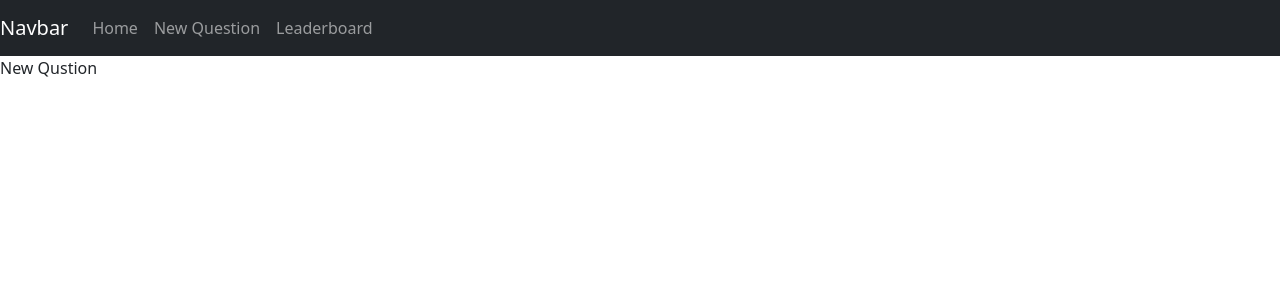
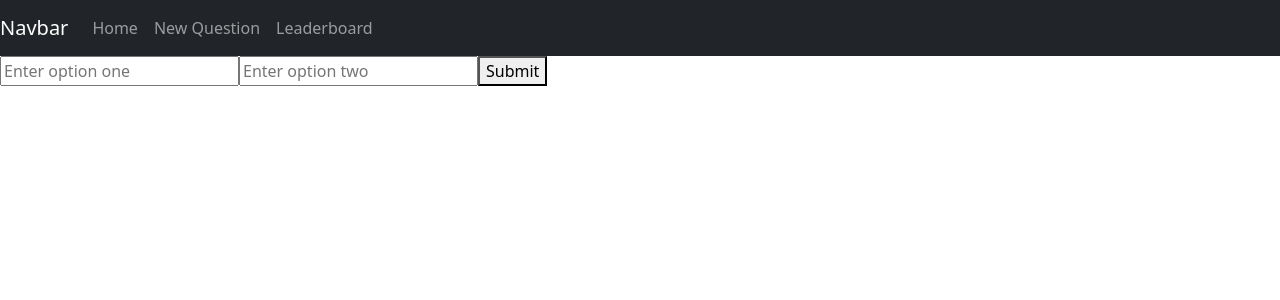
Before and after one commit to HossamElharmeil/wouldyourather, a React (Create React App) app: page /new in a window 1280 px wide. Shown: the top 300 px of the page. Built offline with nearby package versions, Linux system fonts and the light colour scheme.

Commit message:
new question ui

```diff
--- a/src/App.css
+++ b/src/App.css
@@ -1,31 +1,3 @@
-.App {
-  text-align: center;
-}
-
-.App-logo {
-  height: 40vmin;
-  pointer-events: none;
-}
-
-@media (prefers-reduced-motion: no-preference) {
-  .App-logo {
-    animation: App-logo-spin infinite 20s linear;
-  }
-}
-
-.App-link {
-  color: #61dafb;
-}
-
-@keyframes App-logo-spin {
-  from {
-    transform: rotate(0deg);
-  }
-  to {
-    transform: rotate(360deg);
-  }
-}
-
 .row {
   display: flex;
   flex-direction: row;
@@ -35,3 +7,9 @@
   margin: 0 1em;
   list-style: none;
 }
+
+.questions {
+  margin: 2em auto;
+  text-align: center;
+  list-style: none;
+}
--- a/src/_DATA.js
+++ b/src/_DATA.js
@@ -120,13 +120,13 @@ function generateUID () {
 }
 
 export function _getUsers () {
-  return new Promise((res, rej) => {
+  return new Promise((res, _) => {
     setTimeout(() => res({...users}), 1000)
   })
 }
 
 export function _getQuestions () {
-  return new Promise((res, rej) => {
+  return new Promise((res, _) => {
     setTimeout(() => res({...questions}), 1000)
   })
 }
@@ -148,7 +148,7 @@ function formatQuestion ({ optionOneText, optionTwoText, author }) {
 }
 
 export function _saveQuestion (question) {
-  return new Promise((res, rej) => {
+  return new Promise((res, _) => {
     const authedUser = question.author;
     const formattedQuestion = formatQuestion(question)
 
@@ -172,7 +172,7 @@ export function _saveQuestion (question) {
 }
 
 export function _saveQuestionAnswer ({ authedUser, qid, answer }) {
-  return new Promise((res, rej) => {
+  return new Promise((res, _) => {
     setTimeout(() => {
       users = {
         ...users,
--- a/src/components/Home.js
+++ b/src/components/Home.js
@@ -13,8 +13,8 @@ const Home = () => {
     const questionsEntries = Object.entries(questions)
 
     return <div>
-        <ul>
-            {questionsEntries.map(([key, value]) => {
+        <ul className='questions'>
+            {questionsEntries.map(([_, value]) => {
                 console.log(value)
                 return <li>
                     {value.id}
--- a/src/components/NewQuestion.js
+++ b/src/components/NewQuestion.js
@@ -1,5 +1,32 @@
+import { useState } from "react"
+
 const NewQuestion = () => {
-    return <div>New Qustion</div>
+    const [optionOne, setOptionOne] = useState('')
+    const [optionTwo, setOptionTwo] = useState('')
+
+    const handleSubmit = (e) => {
+        e.preventDefault()
+
+        console.log(optionOne, optionTwo)
+    }
+
+    return <div className='new-question'>
+        <form onSubmit={handleSubmit}>
+            <input
+                type='text'
+                name='option-one'
+                placeholder='Enter option one'
+                onChange={(e) => setOptionOne(e.target.value)}
+            />
+            <input
+                type='text'
+                name='option-two'
+                placeholder='Enter option two'
+                onChange={(e) => setOptionTwo(e.target.value)}
+            />
+            <button type='submit'>Submit</button>
+        </form>
+    </div>
 }
 
 export default NewQuestion
```
